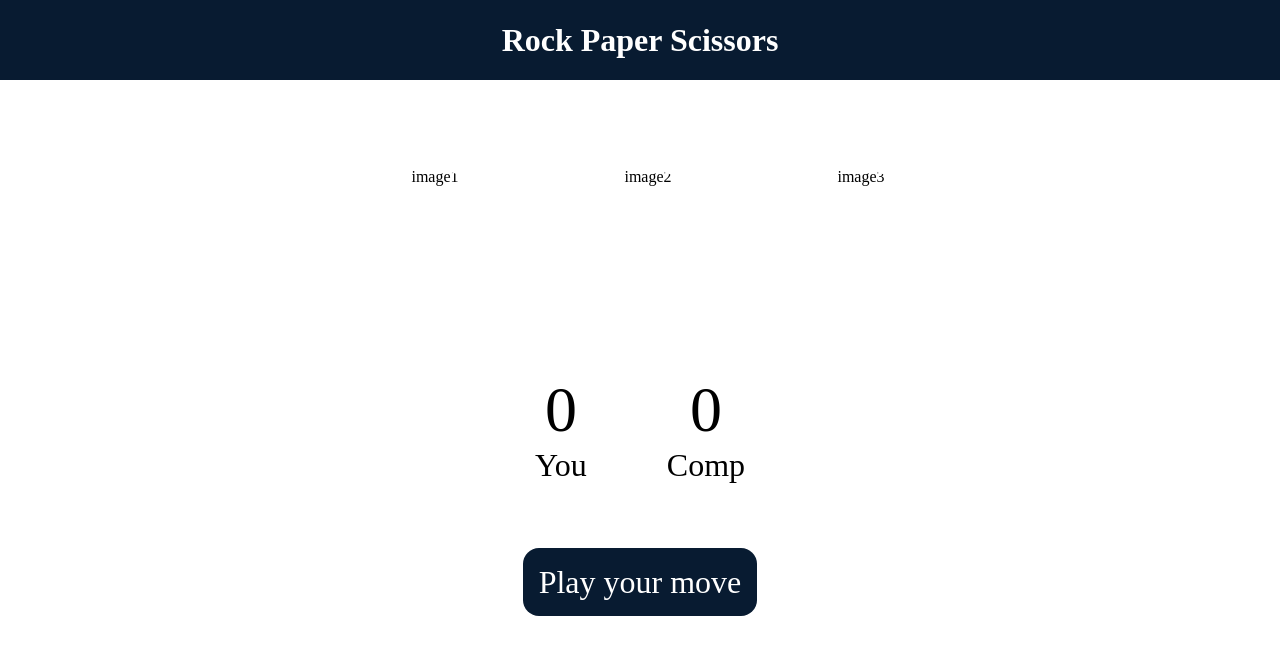
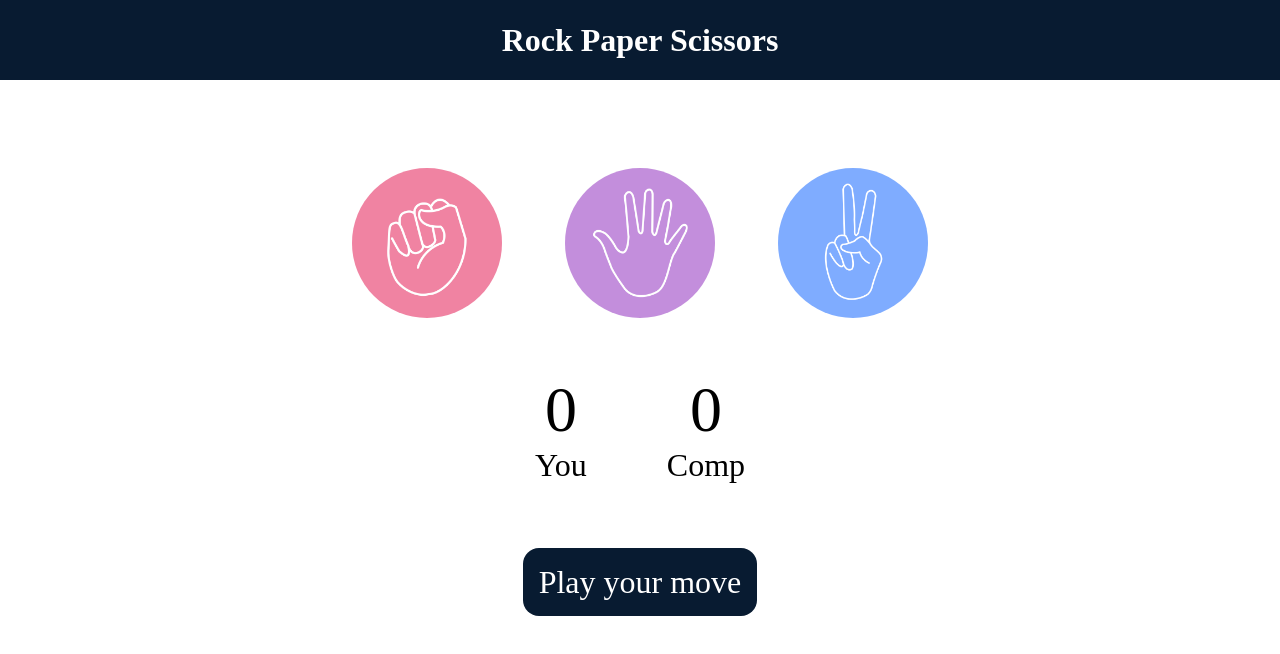
Before and after one commit to Anshiika11/Stone-paper-scissors, a plain HTML site: page index.html in a window 1280 px wide. Drawn offline with Linux system fonts and the light colour scheme.

Commit message:
Update index.html

```diff
--- a/index.html
+++ b/index.html
@@ -10,13 +10,13 @@
     <h1>Rock Paper Scissors</h1>
     <div class="choices">
       <div class="choice" id="rock">
-        <img src="/Users/anshikasachan/Downloads/Documents/PROJECT/Stone paper scissor/rock.png" alt="image1"/>
+        <img src="images/rock.png" alt="image1"/>
       </div>
       <div class="choice" id="paper">
-        <img src="/Users/anshikasachan/Downloads/Documents/PROJECT/Stone paper scissor/paper.png" alt="image2"/>
+        <img src="images/paper.png" alt="image2"/>
       </div>
       <div class="choice" id="scissors">
-        <img src="/Users/anshikasachan/Downloads/Documents/PROJECT/Stone paper scissor/scissors.png" alt="image3"/>
+        <img src="images/scissors.png" alt="image3"/>
       </div>
     </div>
 
```
